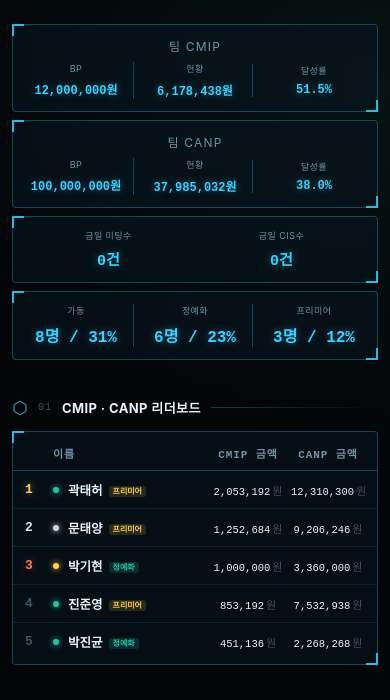
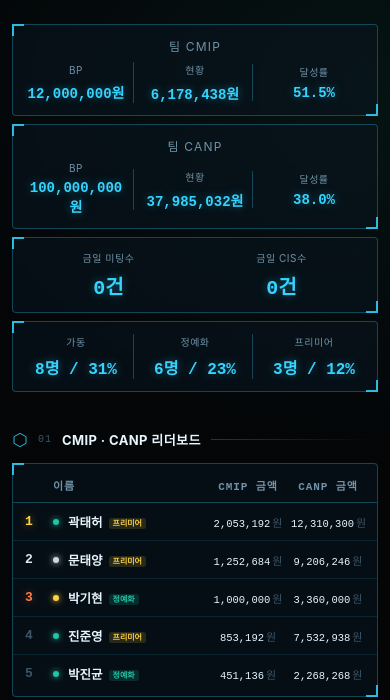
Before and after one commit to mjs021896-dot/taevis-dashboard, a plain HTML site: page index.html in a window 390 px wide. Shown: the part 136-836 px from the top of the page. Drawn offline with Linux system fonts and the light colour scheme.

Commit message:
Update index.html

```diff
--- a/index.html
+++ b/index.html
@@ -214,20 +214,19 @@
   html, body{max-width:100%; overflow-x:hidden;}
   *{min-width:0;}
 
-  /* 단계 2: 완만한 축소 */
+  /* 단계 2: 요약칸(totals)은 폰트를 줄이는 대신 일찍 2x2로 재배치 (글자 겹침 방지) */
+  @media (max-width:1250px){
+    .totals{grid-template-columns:1fr 1fr;}
+  }
   @media (max-width:1100px){
-    .total-cell .val{font-size:19px;}
-    .stat-block .stat-val{font-size:17px;}
-    .stat-block .stat-val.money{font-size:12.5px;}
     .amt{font-size:12px;}
   }
 
-  /* 단계 3: 금액 줄바꿈 직전 - 요약칸을 아래로 펼침 */
+  /* 단계 3: 더 좁아지면 요약칸 1열, 팀 카드도 세로 */
+  @media (max-width:680px){
+    .totals{grid-template-columns:1fr; gap:10px;}
+  }
   @media (max-width:840px){
-    .totals{grid-template-columns:1fr; gap:10px;}
-    .total-cell .val{font-size:21px;}
-    .stat-block .stat-val{font-size:18px;}
-    .stat-block .stat-val.money{font-size:14px;}
     .teams{grid-template-columns:1fr;}
   }
 
@@ -243,10 +242,7 @@
 
     .totals{grid-template-columns:1fr; gap:8px;}
     .total-cell{padding:12px 12px;}
-    .total-cell .val{font-size:18px;}
-    .stat-block .stat-val{font-size:15px;}
-    .stat-block .stat-val.money{font-size:12px;}
-    .stat-block .stat-label{font-size:9px;}
+    .stat-block .stat-label{font-size:10px;}
 
     .section-head h2{font-size:13px;}
 
```
